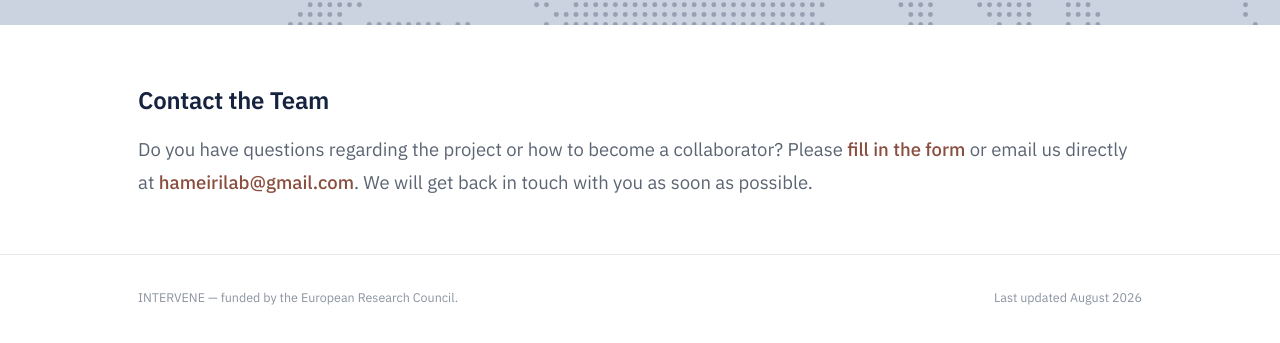
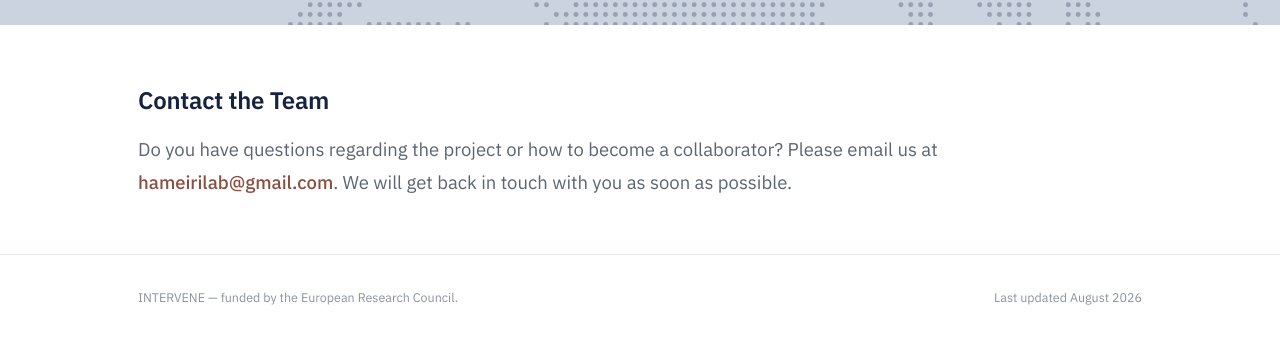
Before and after one commit to laldar/intervene-wbsite, a plain HTML site: page contact.html in a window 1280 px wide. Shown: the part 219-562 px from the top of the page. Drawn offline with Linux system fonts and the light colour scheme.

Commit message:
Update contact information in contact.html
Removed the link to the form for contacting the team.

```diff
--- a/contact.html
+++ b/contact.html
@@ -102,7 +102,7 @@
 <section>
   <div class="wrap">
     <h2>Contact the Team</h2>
-    <p class="lead-p">Do you have questions regarding the project or how to become a collaborator? Please <a href="https://socialtau.qualtrics.com/jfe/form/SV_aY4fX0JWmfU3Lsq" target="_blank" rel="noopener noreferrer">fill in the form</a> or email us directly at <a href="mailto:hameirilab@gmail.com">hameirilab@gmail.com</a>. We will get back in touch with you as soon as possible.</p>
+    <p class="lead-p">Do you have questions regarding the project or how to become a collaborator? Please email us at <a href="mailto:hameirilab@gmail.com">hameirilab@gmail.com</a>. We will get back in touch with you as soon as possible.</p>
   </div>
 </section>
 
```
